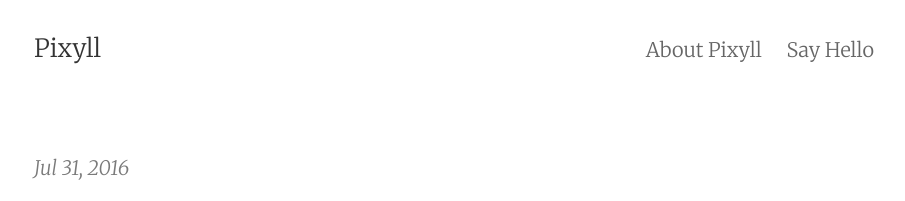
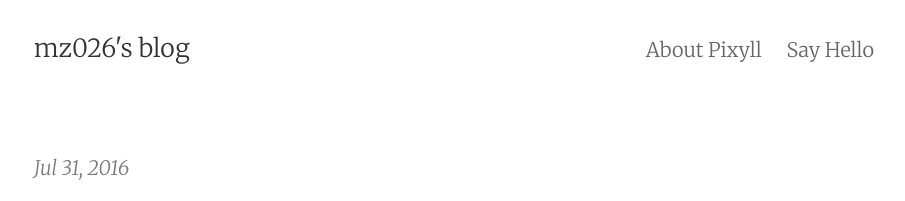
Before and after one commit to betazk/mz026.github.io, a Jekyll site: the page built from index.html, in a window 1280 px wide. Shown: the top 201 px of the page, without its empty margins (186-1091 px from the left). Built offline with Jekyll 4.4.1, drawn with Linux system fonts in a browser that asks for light colours; nearby versions of some CDN libraries; the list of posts is cut into pages by our own code.

Commit message:
update config
- site title
- site url
- github username
- share links

```diff
--- a/_config.yml
+++ b/_config.yml
@@ -1,10 +1,10 @@
 # Site settings
-title:       Pixyll
+title:       "mz026's blog"
 email:       your_email@example.com
 author:      John Otander
 description: "A simple, beautiful theme for Jekyll that emphasizes content rather than aesthetic fluff."
 baseurl:     ""
-url:         "http://pixyll.com"
+url:         "/"
 date_format: "%b %-d, %Y"
 
 # Google services
@@ -37,7 +37,7 @@
 facebook_comments_number: 10
 
 # Social icons
-github_username:
+github_username: mz026
 bitbucket_username:
 stackoverflow_id:
 twitter_username:
@@ -52,11 +52,11 @@
 flattr_button:
 
 # Post sharing icons
-show_sharing_icons: false
+show_sharing_icons: true
 # Change to 'true' to enable individual icons
-share_facebook: false
-share_twitter: false
-share_googleplus: false
+share_facebook: true
+share_twitter: true
+share_googleplus: true
 share_linkedin: false
 share_digg: false
 share_tumblr: false
```
